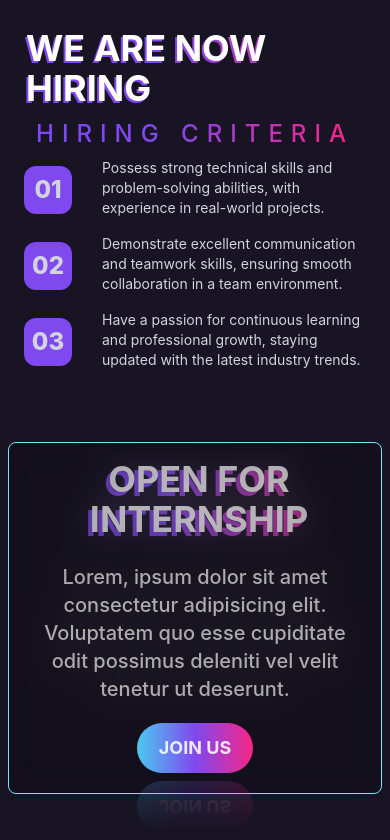
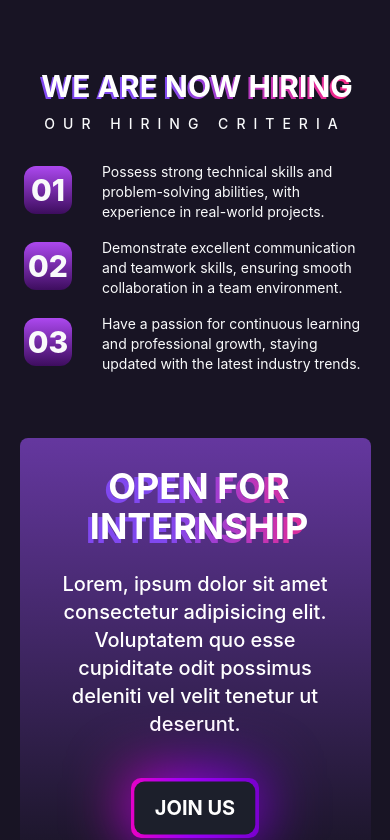
Before and after one commit to sarojdey/gns-clone, a React (Vite) app: page /career in a window 390 px wide. Shown: the part 3709-4549 px from the top of the page. Built offline with nearby package versions, Linux system fonts and the light colour scheme.

Commit message:
ui changes

```diff
--- a/src/components/sections/careerSections/HiringCriteria.tsx
+++ b/src/components/sections/careerSections/HiringCriteria.tsx
@@ -18,12 +18,12 @@ const HiringCriteria = () => {
         initial="hidden"
         whileInView="show"
         viewport={{ once: true }}
-        className="h-full w-full  px-6 relative z-10 flex flex-col gap-8  md:px-14  lg:px-24 md:flex-row lg:justify-evenly xl:px-32 "
+        className=" items-center h-full w-full  px-6 relative z-10 flex flex-col gap-8  md:px-14  lg:px-24 md:flex-row lg:justify-evenly xl:px-32 "
       >
         <motion.div
           variants={planetVariants("right")}
           viewport={{ once: true }}
-          className="flex  justify-center items-center"
+          className="flex justify-center items-center"
         >
           <img
             height={400}
@@ -36,29 +36,29 @@ const HiringCriteria = () => {
 
         <motion.div
           variants={slideIn("left", "spring", 0.2, 1.75)}
-          className="flex-[0.95] flex flex-col justify-center items-center gap-2 md:gap-5 xl:gap-10"
+          className=" mt-10 flex-[0.95] flex flex-col justify-center items-center gap-2 md:gap-5 xl:gap-10"
         >
           <h3
-            className="title font-bold uppercase text-4xl text-gradient"
+            className="title font-bold uppercase text-3xl md:text-5xl text-gradient"
             style={{ textShadow: "2px -2px white" }}
           >
             we are now hiring{" "}
           </h3>
-          <h4 className="text-gradient   tracking-[.5rem] text-2xl font-medium  uppercase">
-            Hiring criteria
+          <h4 className="tracking-[.5rem] text-sm md:text-2xl font-medium  uppercase text-gray-50">
+            Our Hiring criteria
           </h4>
 
-          <div className="flex flex-col gap-4 md:gap-5 xl:gap-12 ">
+          <div className="mt-5 flex flex-col gap-4 md:gap-5 xl:gap-12 ">
             {hiringCriteria.map((feature, index) => {
               return (
-                <div className="flex justify-start items-center" key={index}>
-                  <div className="bg-[#8048ef] flex justify-center items-center w-12 h-12 rounded-xl mt-1 md:w-16 md:h-16 md:text-lg xl:w-20 xl:h-20 xl:rounded-2xl xl:text-xl">
-                    <h3 className="font-extrabold text-2xl text-gray-300">
+                <div className="flex justify-start items-start" key={index}>
+                  <div className="bg-gradient-to-b from-[#ac48ef] to-[#3d0d5e]  flex justify-center items-center w-12 h-12 rounded-xl mt-1 md:w-16 md:h-16 md:text-lg xl:w-20 xl:h-20 xl:rounded-2xl xl:text-xl">
+                    <h3 className="font-extrabold text-3xl text-gray-50">
                       0{index + 1}
                     </h3>
                   </div>
 
-                  <p className="flex-1 ml-[30px] font-normal text-sm  text-gray-300  md:ml-[36px]    xl:leading-[38px] xl:ml-[48px] xl:max-w-[370px]">
+                  <p className="font-medium md:text-lg flex-1 ml-[30px] font-normal text-sm  text-gray-50 md:ml-[36px]    xl:leading-[38px] xl:ml-[48px] xl:max-w-[370px]">
                     {feature}
                   </p>
                 </div>
--- a/src/components/sections/careerSections/JoinUs.tsx
+++ b/src/components/sections/careerSections/JoinUs.tsx
@@ -1,10 +1,9 @@
-import Button from "../../Button";
+// import Button from "../../Button";
 
 const JoinUs = () => {
   return (
-    <div className="bg-[#181424] md:min-h-screen w-full flex justify-center items-center">
-      <div className="magic-card2 flex-col z-10 max-w-[600px] m-2  !p-5 md:!p-16 gap-5">
-        <div className="absolute h-full w-full bg-black rounded-lg opacity-20 backdrop-blur-lg "></div>
+    <div className="bg-[#181424]  w-full flex  text-center justify-center items-center">
+      <div className=" flex-col z-10 w-[90%] md:w-[60%]  bg-gradient-to-b from-[#8546d3]/70 to-[#181424]  flex  justify-evenly  items-center p-8 md:p-20 rounded-lg gap-5">
         <h2
           className="text-gradient uppercase text-4xl md:text-6xl font-bold "
           style={{ textShadow: "4px -4px white" }}
@@ -16,7 +15,10 @@ const JoinUs = () => {
           quo esse cupiditate odit possimus deleniti vel velit tenetur ut
           deserunt.
         </p>
-        <Button>Join Us</Button>
+
+        <button className="mt-5 md:mt-10 gradient-button text-xl uppercase !px-6 !py-4 font-bold">
+          Join Us
+        </button>
       </div>
     </div>
   );
--- a/src/index.css
+++ b/src/index.css
@@ -42,6 +42,53 @@
         -0.04em -0.025em 0 var(--secondary-3);
     }
   }
+
+  /* Gradient button */
+
+  .gradient-button {
+    border: none;
+    background: linear-gradient(var(--rotate), #ff00b3, #9d00ff 43%, #7100c2);
+    color: white;
+    position: relative;
+    isolation: isolate;
+    border-radius: 10px;
+    padding: 10px 20px;
+    cursor: pointer;
+    animation: spin 3s linear infinite;
+  }
+
+  .gradient-button::before {
+    content: "";
+    position: absolute;
+    top: 50%;
+    left: 50%;
+    transform: translate(-50%, -50%);
+    height: calc(100% + 5px);
+    width: calc(100% + 5px);
+    border-radius: 10px;
+    background: linear-gradient(var(--rotate), #ff00b3, #9d00ff 43%, #7100c2);
+    z-index: -2;
+    animation: spin 2s linear infinite;
+    filter: blur(30px);
+  }
+
+  .gradient-button::after {
+    content: "";
+    position: absolute;
+    top: 50%;
+    left: 50%;
+    transform: translate(-50%, -50%);
+    height: calc(100% - 7px);
+    width: calc(100% - 7px);
+    border-radius: 10px;
+    background: #1c1f2b;
+    z-index: -1;
+  }
+  .gradient-button:hover:after {
+    opacity: 0;
+  }
+
+  /* Gradient button */
 
   /* animated border card */
 
```
